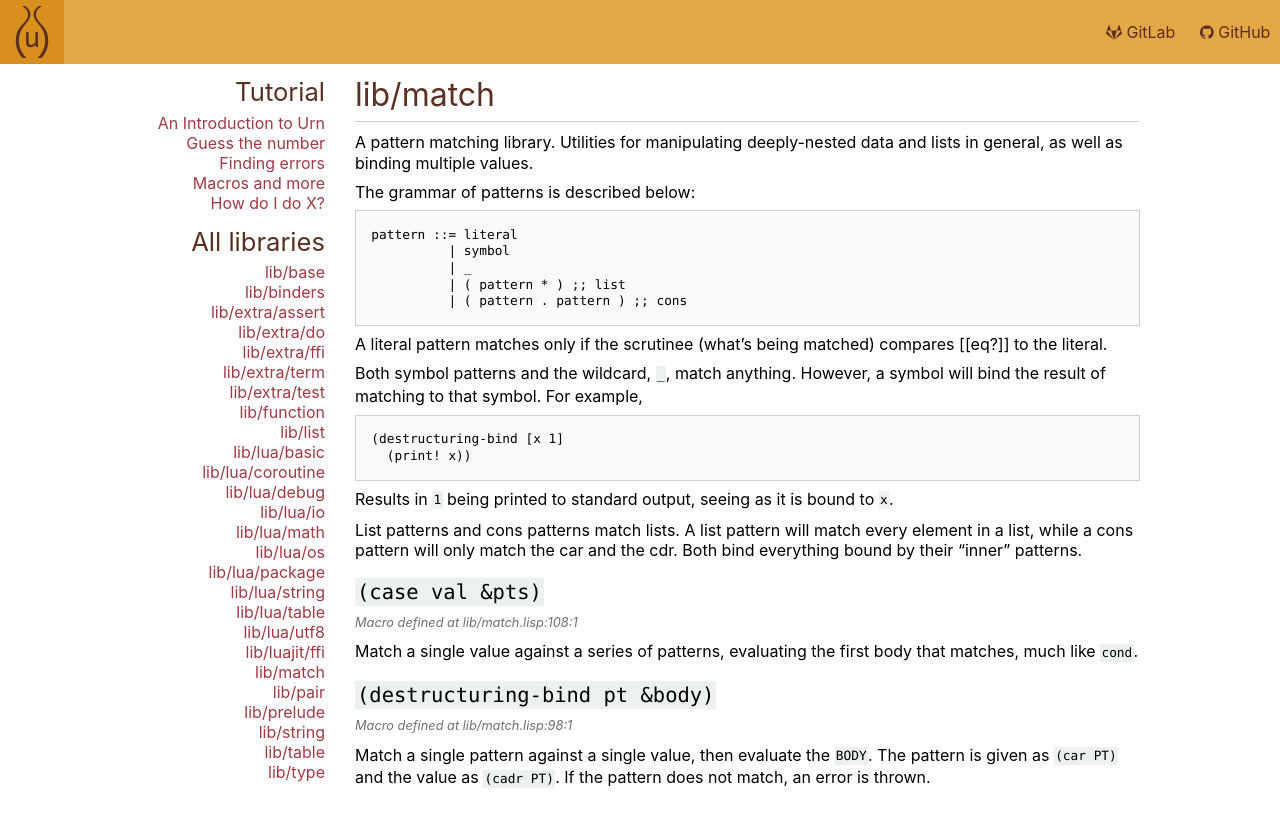
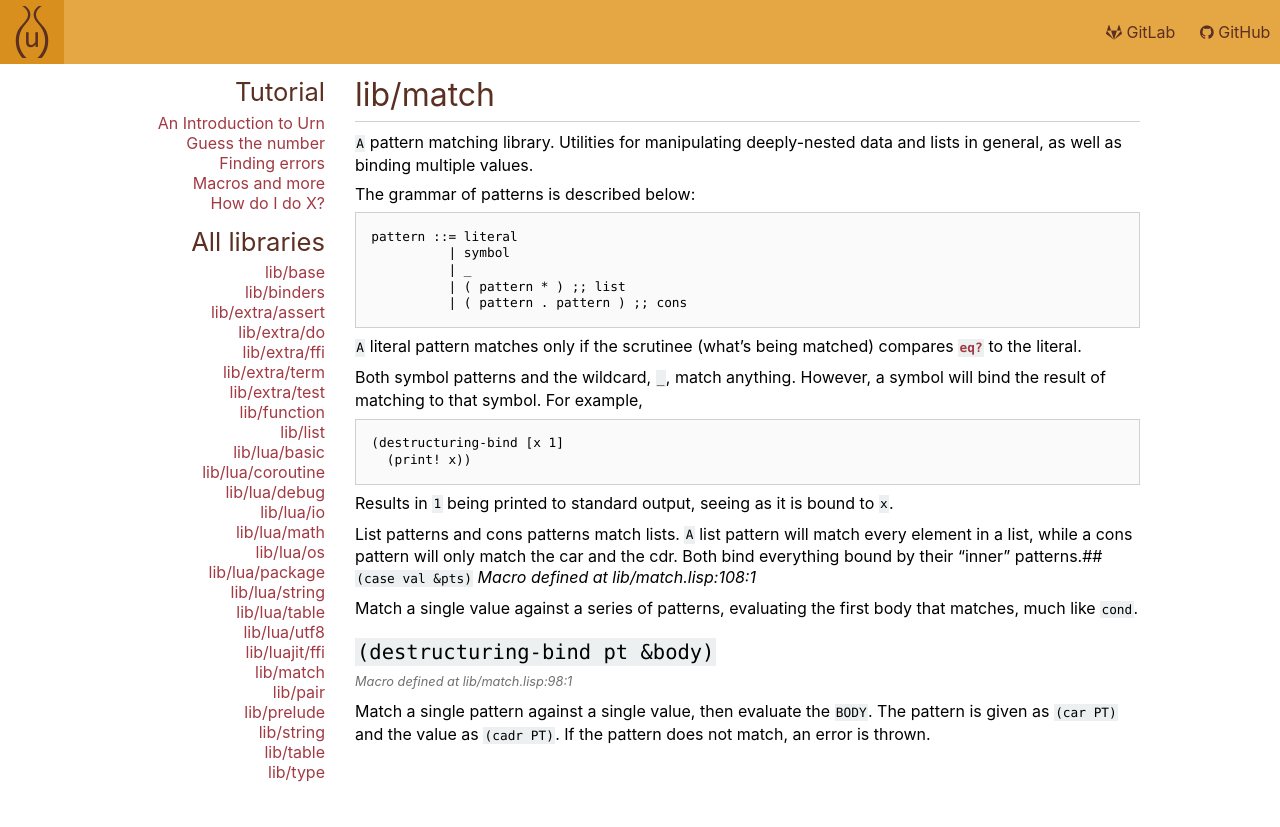
Before and after one commit to SquidDev/urn, a Jekyll site: the page built from docs/lib.match.md, in a window 1280 px wide. Shown: the top 827 px of the page. Built offline with Jekyll 4.4.1, drawn with Linux system fonts in a browser that asks for light colours; our own code applies the rules of GitHub Pages for plain Markdown files.

Commit message:
Update docs

````diff
--- a/docs/lib.match.md
+++ b/docs/lib.match.md
@@ -2,7 +2,7 @@
 title: lib/match
 ---
 # lib/match
-A pattern matching library.
+`A` pattern matching library.
 Utilities for manipulating deeply-nested data and lists in general,
 as well as binding multiple values.
 
@@ -15,8 +15,8 @@ pattern ::= literal
           | ( pattern . pattern ) ;; cons
 ```
 
-A literal pattern matches only if the scrutinee (what's being matched)
-compares [[eq?]] to the literal.
+`A` literal pattern matches only if the scrutinee (what's being matched)
+compares [`eq?`](lib.type.md#eq-x-y) to the literal.
 
 Both symbol patterns and the wildcard, `_`, match anything. However, a
 symbol will bind the result of matching to that symbol. For example,
@@ -28,10 +28,9 @@ symbol will bind the result of matching to that symbol. For example,
 Results in `1` being printed to standard output, seeing as it is bound to
 `x`.
 
-List patterns and cons patterns match lists. A list pattern will match every
+List patterns and cons patterns match lists. `A` list pattern will match every
 element in a list, while a cons pattern will only match the car and the cdr.
-Both bind everything bound by their "inner" patterns.
-## `(case val &pts)`
+Both bind everything bound by their "inner" patterns.## `(case val &pts)`
 *Macro defined at lib/match.lisp:108:1*
 
 Match a single value against a series of patterns, evaluating the first
````
